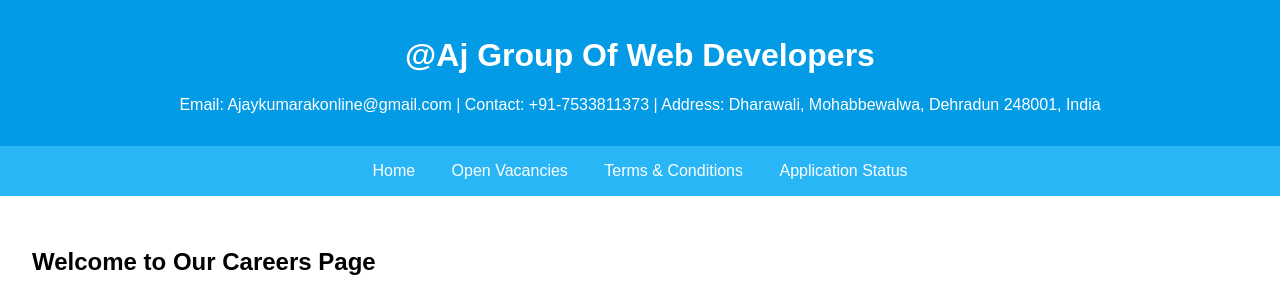
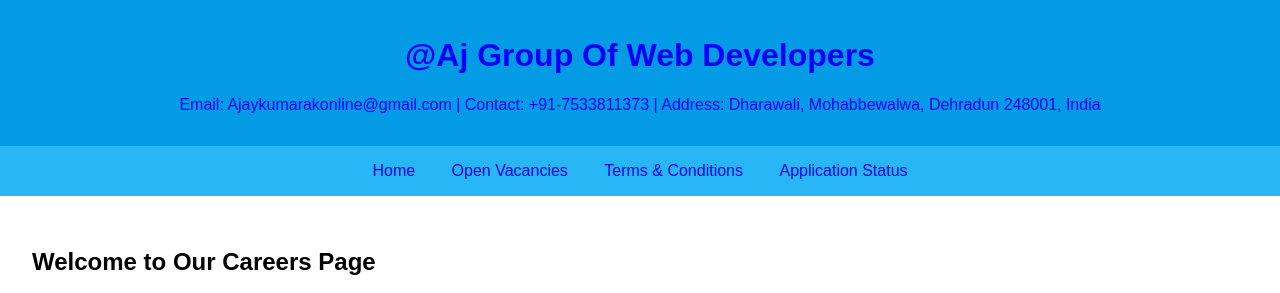
Before and after one commit to AjGroupOfIndustries/Aj-Group-Of-Services, a plain HTML site: page index.html in a window 1280 px wide. Shown: the top 293 px of the page. Drawn offline with Linux system fonts and the light colour scheme.

Commit message:
Update index.html

```diff
--- a/index.html
+++ b/index.html
@@ -6,9 +6,9 @@
   <title>@Aj Group Of Web Developers</title>
   <style>
     body { font-family: Arial, sans-serif; margin: 0; padding: 0; }
-    header { background-color: #039be5; color: white; padding: 1em; text-align: center; }
+    header { background-color: #039be5; color: blue; padding: 1em; text-align: center; }
     nav { background-color: #29b6f6; padding: 1em; text-align: center; }
-    nav a { color: white; margin: 0 1em; text-decoration: none; }
+    nav a { color: blue; margin: 0 1em; text-decoration: none; }
     main { padding: 2em; }
     section { margin-bottom: 2em; }
     input, button, textarea { padding: 0.5em; margin: 0.5em 0; width: 100%; }
```
